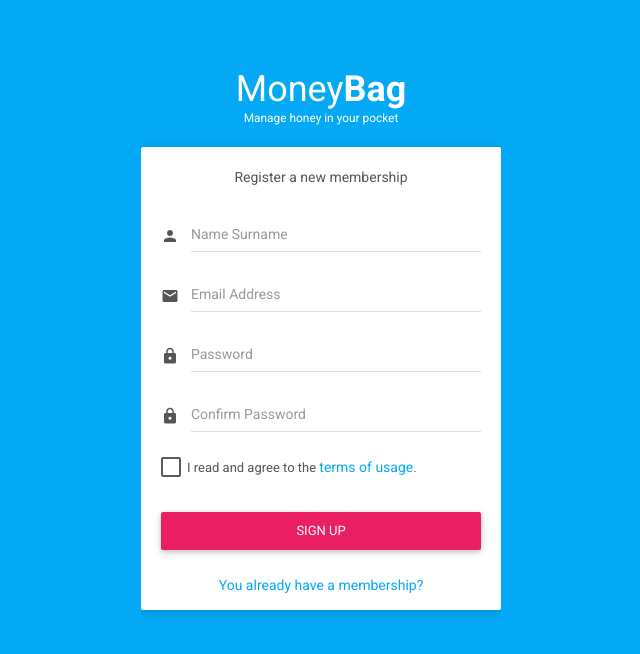
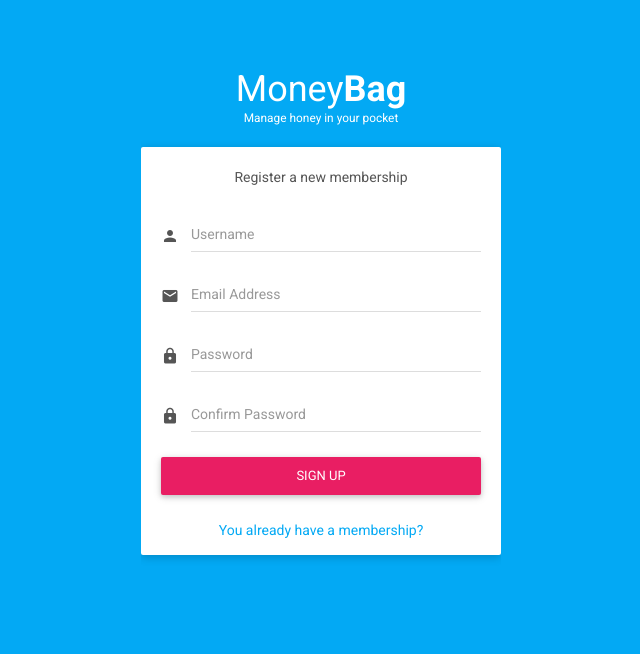
Before and after one commit to pyprism/MoneyBag, a Django app: page /register/ in a window 1280 px wide. Shown: the top 654 px of the page, without its empty margins (319-959 px from the left). Run offline with Django 3.2, Linux system fonts and the light colour scheme; some libraries are stand-ins or nearby versions.

Commit message:
fixed registration template

```diff
--- a/templates/base/sign_up.html
+++ b/templates/base/sign_up.html
@@ -11,14 +11,23 @@
             </div>
             <div class="card">
                 <div class="body">
-                    <form id="sign_up" method="POST">
+                    <form id="sign_up" {% url 'register' %}  method="POST">  {% csrf_token %}
+                        {% if messages %}
+                            <div class="alert alert-info" role="alert">
+                                <ul class="messages">
+                                    {% for message in messages %}
+                                        <li{% if message.tags %} class="{{ message.tags }}"{% endif %}>{{ message }}</li>
+                                    {% endfor %}
+                                </ul>
+                            </div>
+                        {% endif %}
                         <div class="msg">Register a new membership</div>
                         <div class="input-group">
                         <span class="input-group-addon">
                             <i class="material-icons">person</i>
                         </span>
                             <div class="form-line">
-                                <input type="text" class="form-control" name="namesurname" placeholder="Name Surname" required autofocus>
+                                <input type="text" class="form-control" name="username" placeholder="Username" required autofocus>
                             </div>
                         </div>
                         <div class="input-group">
@@ -42,18 +51,18 @@
                             <i class="material-icons">lock</i>
                         </span>
                             <div class="form-line">
-                                <input type="password" class="form-control" name="confirm" minlength="6" placeholder="Confirm Password" required>
+                                <input type="password" class="form-control" name="confirm_password" minlength="6" placeholder="Confirm Password" required>
                             </div>
                         </div>
-                        <div class="form-group">
-                            <input type="checkbox" name="terms" id="terms" class="filled-in chk-col-pink">
-                            <label for="terms">I read and agree to the <a href="javascript:void(0);">terms of usage</a>.</label>
-                        </div>
+                        {#                        <div class="form-group">#}
+                        {#                            <input type="checkbox" name="terms" id="terms" class="filled-in chk-col-pink">#}
+                        {#                            <label for="terms">I read and agree to the <a href="javascript:void(0);">terms of usage</a>.</label>#}
+                        {#                        </div>#}
 
                         <button class="btn btn-block btn-lg bg-pink waves-effect" type="submit">SIGN UP</button>
 
                         <div class="m-t-25 m-b--5 align-center">
-                            <a href="sign-in.html">You already have a membership?</a>
+                            <a href="{% url 'login' %}">You already have a membership?</a>
                         </div>
                     </form>
                 </div>
```
